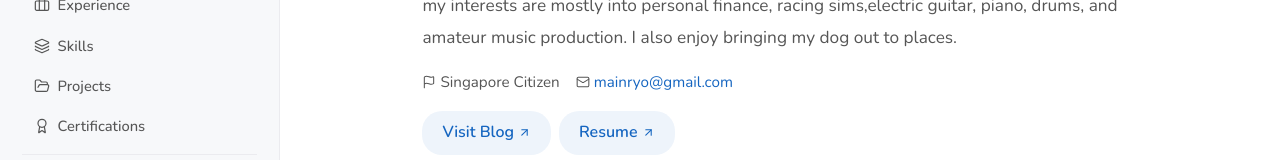
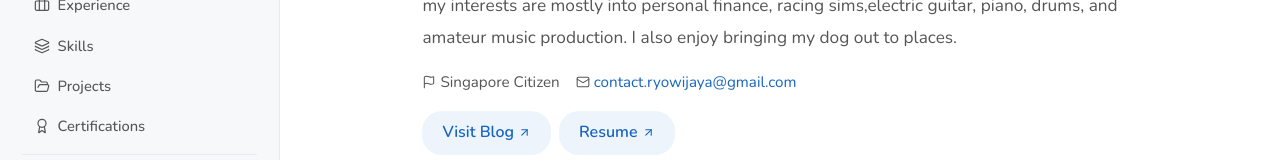
Before and after one commit to ryo-wijaya/ryo, a React (Vite) app: page /#about in a window 1280 px wide. Shown: the part 422-582 px from the top of the page. Built offline with nearby package versions, Linux system fonts and the light colour scheme.

Commit message:
update data

```diff
--- a/src/data.js
+++ b/src/data.js
@@ -3,7 +3,7 @@ export const profile = {
   title: "Software Engineer",
   location: "Singapore",
   nationality: "Singapore Citizen",
-  email: "mainryo@gmail.com",
+  email: "contact.ryowijaya@gmail.com",
   linkedin: "https://linkedin.com/in/ryowijaya",
   github: "https://github.com/ryo-wijaya",
   blog: "https://blog.ryo-wijaya.me",
```
